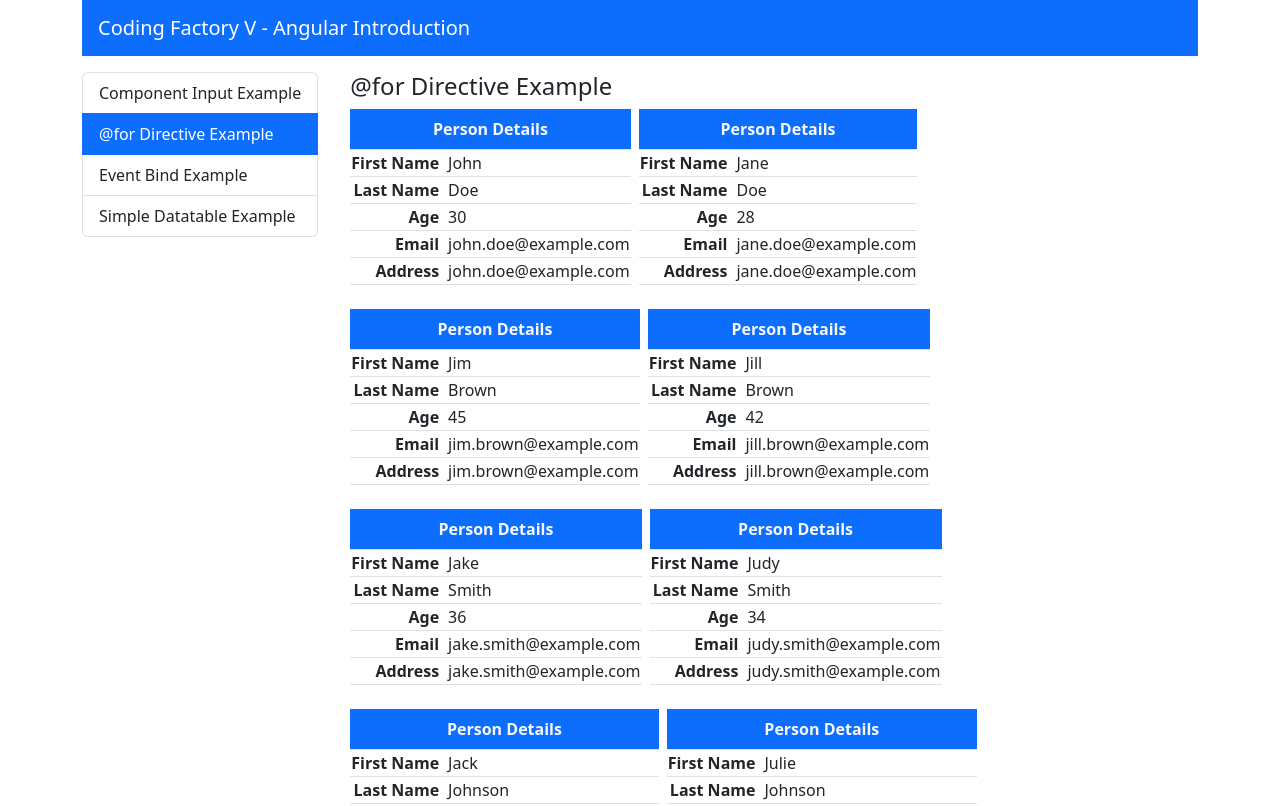
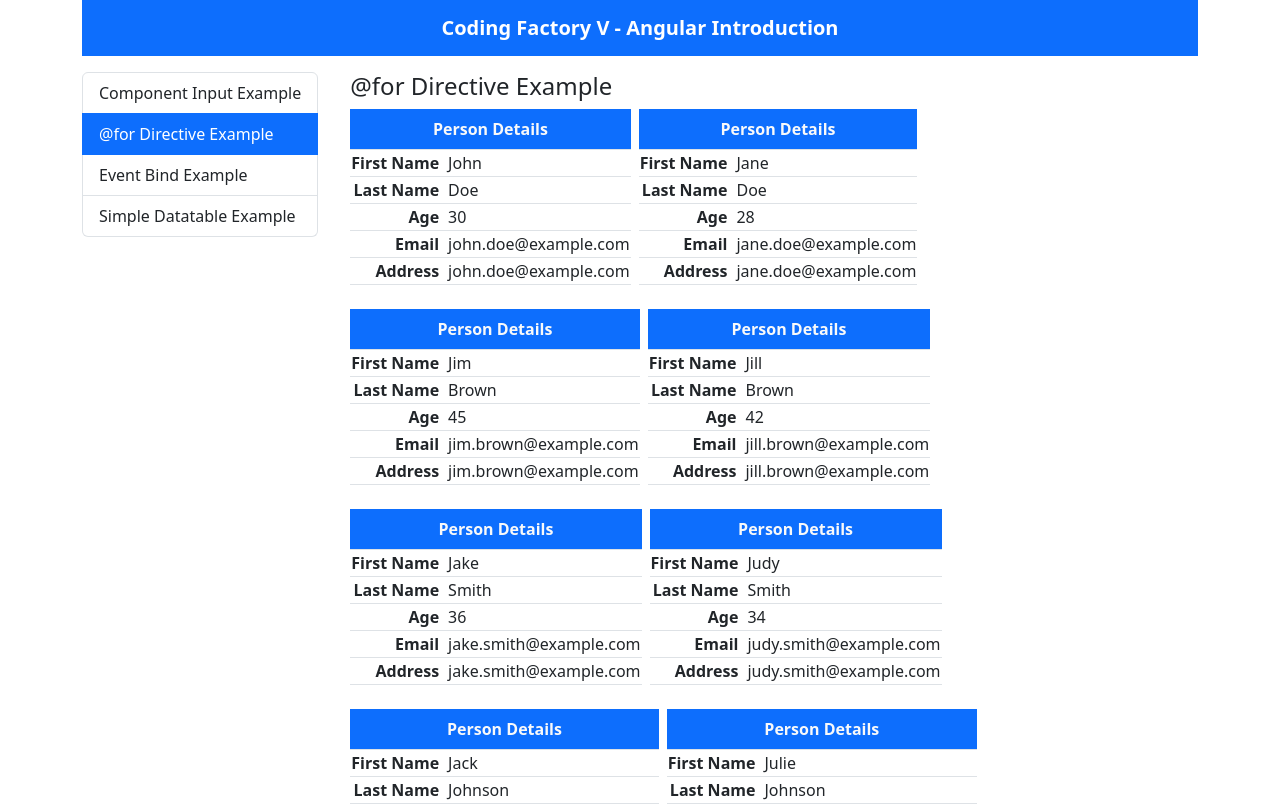
Before and after one commit to TennoAndros/angular-introduction, an Angular app: page /for-directive-example in a window 1280 px wide. Shown: the top 806 px of the page. Built offline with nearby package versions, Linux system fonts and the light colour scheme.

Commit message:
small edit header

```diff
--- a/src/app/app.component.html
+++ b/src/app/app.component.html
@@ -1,7 +1,8 @@
 <div class="container ">
   <div class="d-flex flex-column  gap-2">
-    <nav class="navbar navbar-dark bg-primary justify-content-between">
-      <a role="button" class="navbar-brand ms-3" routerLink="">Coding Factory V - Angular Introduction</a>
+    <nav class="navbar navbar-dark bg-primary justify-content-center text-">
+      <a role="button" class="navbar-brand ms-3" routerLink=""><strong>Coding Factory V - Angular
+          Introduction</strong></a>
     </nav>
 
     <div class="d-flex flex-row gap-4">
```
